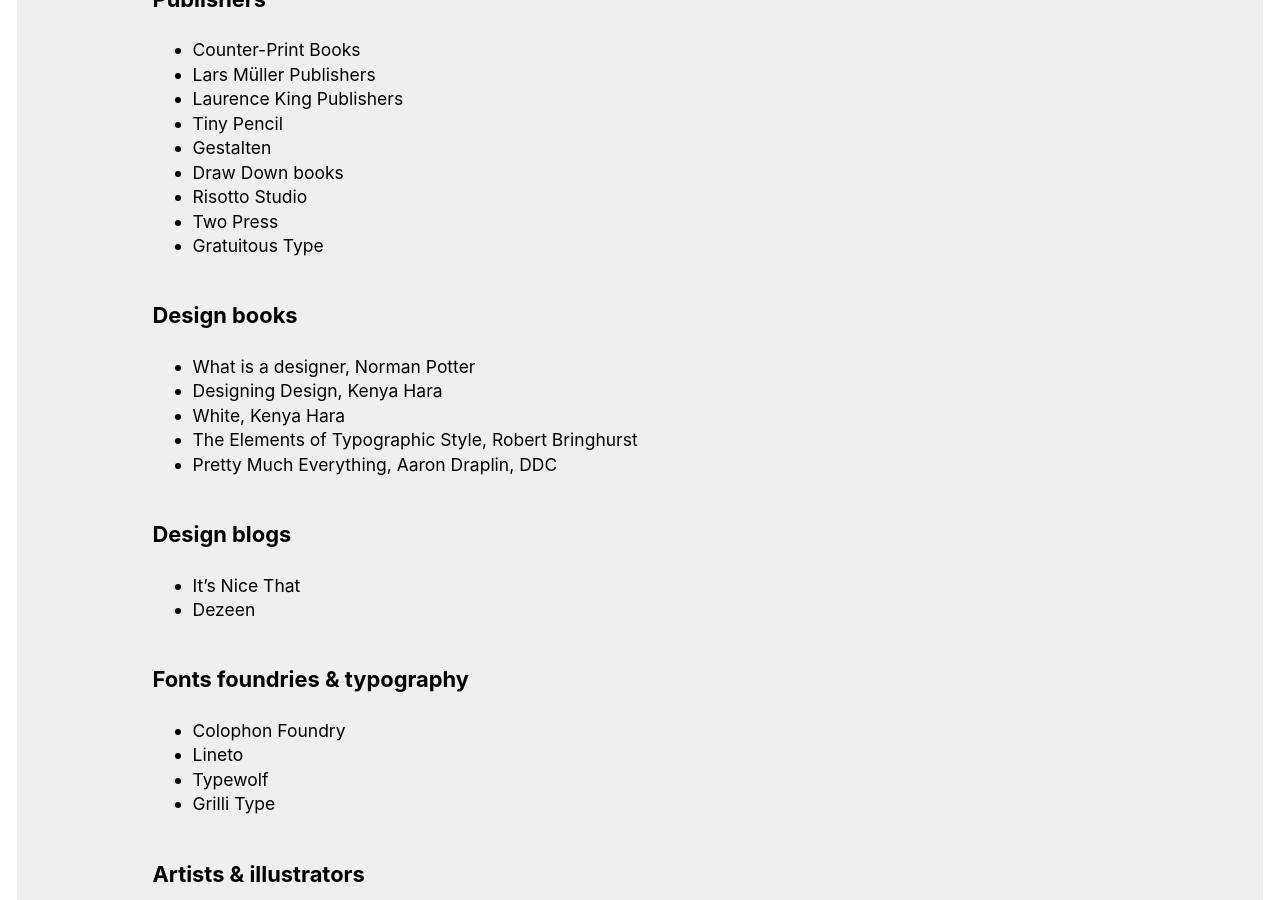
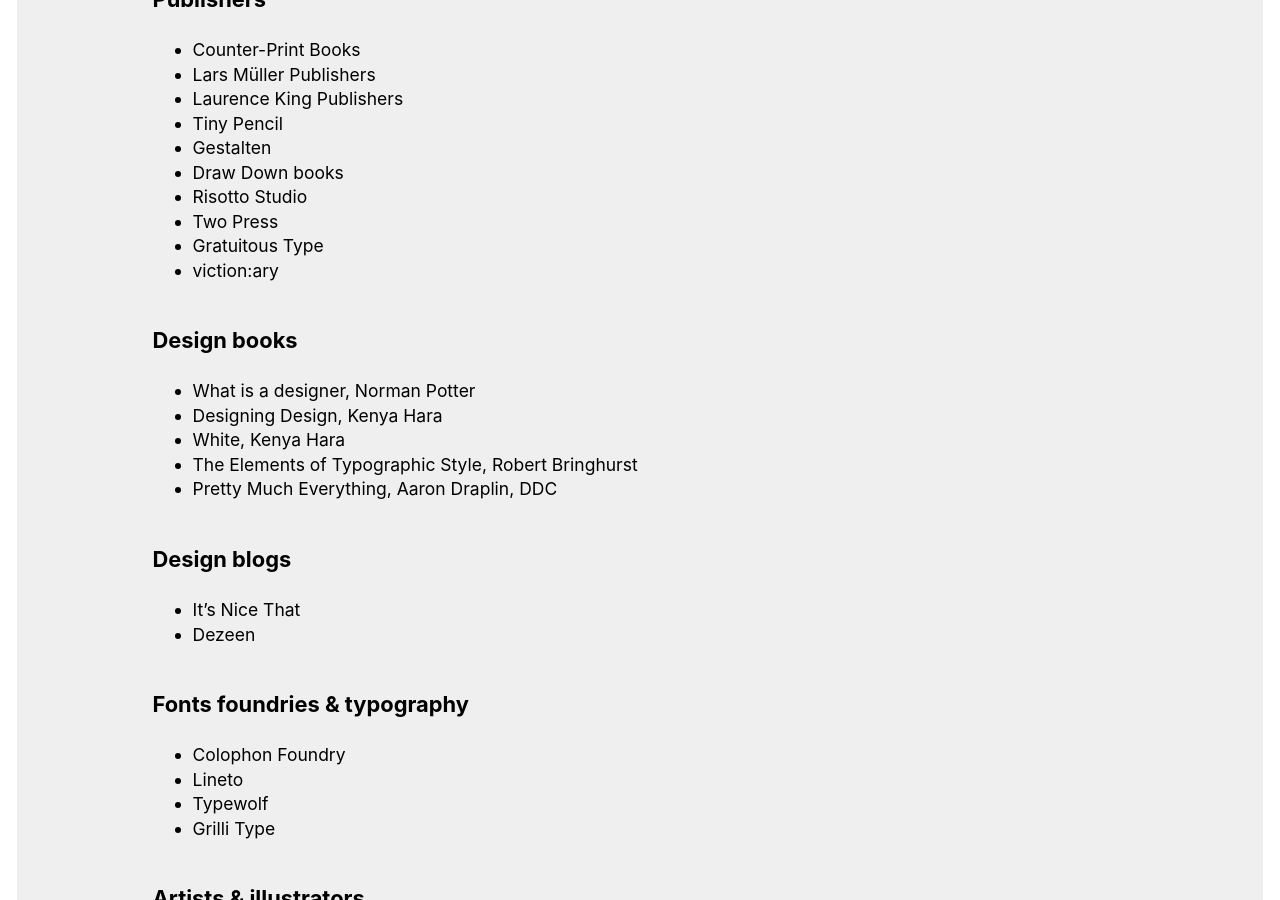
Before and after one commit to regmtait/regmtait.co.uk, a Jekyll site: the page built from links.md, in a window 1280 px wide and 900 px high, scrolled down 840 px. Built offline with Jekyll 4.4.1, drawn with Linux system fonts in a browser that asks for light colours.

Commit message:
Added another publisher

```diff
--- a/links.md
+++ b/links.md
@@ -42,6 +42,7 @@
 * [Risotto Studio](https://www.risottostudio.com/)
 * [Two Press](http://two-press.co.uk/)
 * [Gratuitous Type](http://gratuitoustype.com)
+* [viction:ary](http://victionary.com/)
 
 ## Design books
 
```
